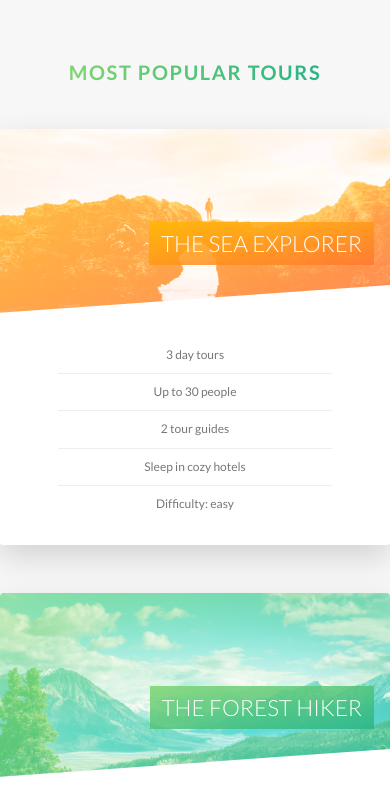
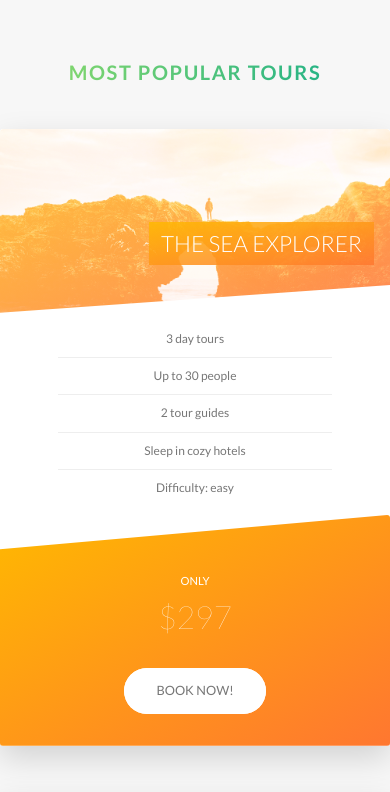
Before and after one commit to Hassanlasheenn/Tours-Project, a website: page index.html in a window 390 px wide. Shown: the part 2541-3333 px from the top of the page. Drawn offline with Linux system fonts and the light colour scheme.

Commit message:
Story Section Mobile

```diff
--- a/sass/components/_cards.scss
+++ b/sass/components/_cards.scss
@@ -143,4 +143,51 @@
         font-weight: 100;
     }
 
+
+
+    @include respond(tablet-port) {
+
+        height: auto;
+        border-radius: 3px;
+        background-color: $color-white;
+        box-shadow: 0 1.5rem 4rem rgba($color-black, .15);
+
+        &__side {
+            height: auto;
+            position: relative;
+            box-shadow: none;
+
+            &--back {
+                transform: rotateY(0);
+                clip-path: polygon(0 15%, 100% 0, 100% 100%, 0 100%);
+            }
+        }
+
+        &:hover &__side--front {
+            transform: rotateY(0);
+        }
+
+        &__details {
+            padding: 1rem 3rem;
+        }
+
+        &__cta {
+            position: relative;
+            top: 0%;
+            left: 0%;
+            transform: translate(0);
+            width: 100%;
+            padding: 7rem 4rem 4rem 4rem;
+        }
+
+        &__price-box {
+            margin-bottom: 3rem;
+        }
+
+
+        &__price-value {
+            font-size: 4rem;
+        }
+    }
+
  }
--- a/sass/components/_form.scss
+++ b/sass/components/_form.scss
@@ -17,6 +17,10 @@
         width: 90%;
         display: block;
         transition: all .3s;
+
+        @include respond(tablet-port) {
+            width: 100%;
+        }
 
         // when input is focused
         &:focus {
@@ -60,6 +64,12 @@
     &__radio-group {
         width: 49%;
         display: inline-block;
+
+        @include respond(tablet-port) {
+            width: 100%;
+            margin-bottom: 2rem;
+        }
+
     }
 
     &__radio-input {
--- a/sass/components/_story.scss
+++ b/sass/components/_story.scss
@@ -8,6 +8,16 @@
     padding-left: 9rem;
     font-size: $default-font-size;
     transform: skewX(-12deg);
+
+    @include respond(tablet-port) {
+        width: 100%;
+        padding: 4rem;
+        padding-left: 7rem;
+    }
+
+    @include respond(phone) {
+        transform: skewX(0);
+    }
 
     // direct child element to all elements (text & shape)
     & > * {
@@ -26,6 +36,10 @@
         clip-path: circle(50% at 50% 50%);
         transform: translateX(-3rem) skewX(12deg);
         position: relative;
+
+        @include respond(phone) {
+            transform: translateX(-3rem) skewX(0);
+        }
     }
 
     &__image {
@@ -36,6 +50,10 @@
 
     &__text {
         transform: skewX(12deg);
+
+        @include respond(phone) {
+            transform: skewX(0);
+        }
     }
 
     &__caption {
--- a/sass/pages/home.scss
+++ b/sass/pages/home.scss
@@ -72,10 +72,34 @@
     border-radius: 3px;
     box-shadow: 0 1.5rem 4rem rgba($color-black, .2);
 
-    height: 50rem;
+
+    @include respond(tablet-land) {
+        background-image: linear-gradient(105deg,
+                                    rgba($color-white, .9) 0%,
+                                    rgba($color-white, .9) 65%,
+                                    transparent 65%),
+                                    url(../../img/nat-10.jpg);
+        background-size: cover;
+    }
+
+    @include respond(tablet-port) {
+        background-image: linear-gradient(to right,
+                                    rgba($color-white, .9) 0%,
+                                    rgba($color-white, .9) 100%),
+                                    url(../../img/nat-10.jpg);
+    }
+
 
     &__form {
         width: 50%;
         padding: 6rem;
+
+        @include respond(tablet-land) {
+            width: 65%;
+        }
+
+        @include respond(tablet-port) {
+            width: 100%;
+        }
     }
 }
```
Also changed, not shown: css/style.css.
